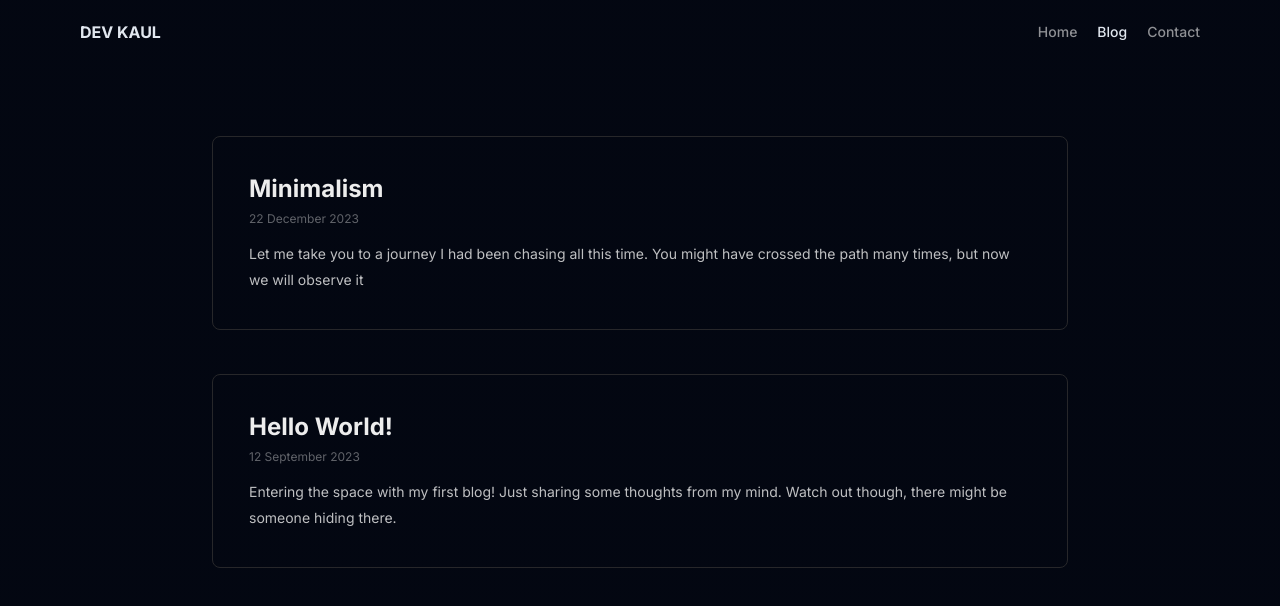
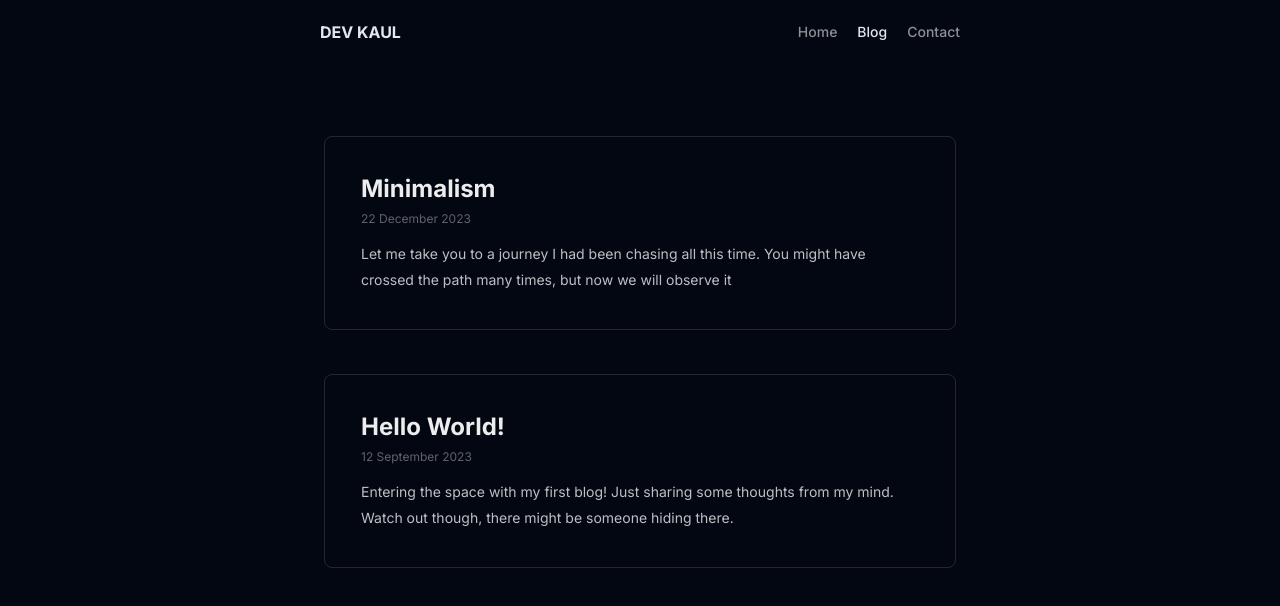
Before and after one commit to BugReportOnWeb/website, a Next.js app: page /blog in a window 1280 px wide. Shown: the top 606 px of the page. Built offline with nearby package versions, Linux system fonts and the light colour scheme.

Commit message:
Decrease viewport width to 2xl at max

```diff
--- a/app/layout.tsx
+++ b/app/layout.tsx
@@ -21,7 +21,7 @@ export default function RootLayout({ children }: RootLayoutProps) {
     return (
         <html lang="en">
             <body className={inter.className}>
-                <div className='relative max-w-6xl h-screen mx-auto'>
+                <div className='relative max-w-2xl h-screen mx-auto'>
                     <Nav />
                     {children}
                 </div>
```
